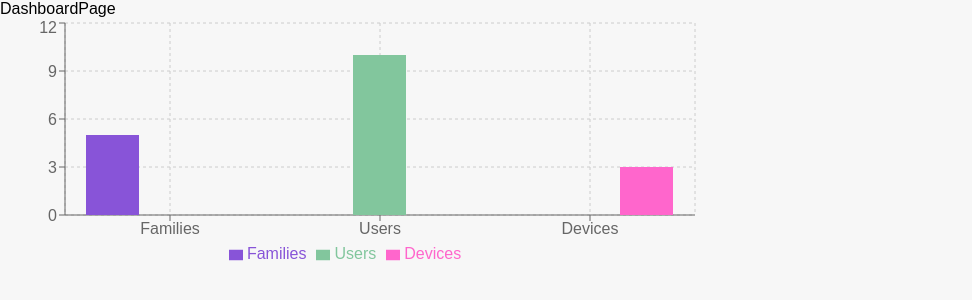
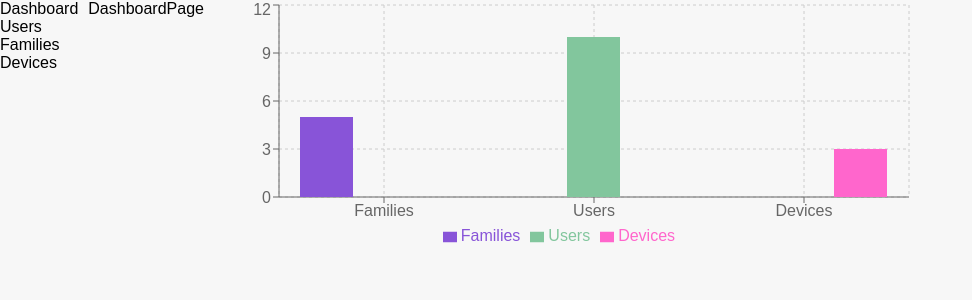
Before and after one commit to younes-damouna/gad-lift, a React (Create React App) app in the folder web_frontend/: page /dashboard in a window 1280 px wide. Shown: the top 300 px of the page, without its empty margins (0-972 px from the left). Built offline with nearby package versions, Linux system fonts and the light colour scheme; a web font is replaced by a local one.

Commit message:
frontend: implemented menu in dashboard page

```diff
--- a/web_frontend/src/pages/Dashboard/index.jsx
+++ b/web_frontend/src/pages/Dashboard/index.jsx
@@ -1,9 +1,26 @@
-import React from "react";
+import React, { useState } from "react";
 
 import "./index.css";
 import BarChart from "../../components/BarChart";
 import BarChartCustom from "../../components/BarChart";
 const DashboardPage = () => {
+  const [activeMainTab,setActiveMainTab]=useState("Dashboard")
+
+  const menuItems=[
+    {
+      title:"Dashboard"
+  },
+    {
+        title:"Users"
+    },
+    {
+        title:"Families"
+    },
+    {
+        title:"Devices"
+    },
+
+]
   const data = [
     {
       name: "Families",
@@ -23,7 +40,16 @@ const DashboardPage = () => {
   ];
 
   return (
-    <div>
+    <div className="d-flex gap w-100 main">
+      <div className="aside">
+          <div className="menu">
+            {menuItems.map((menuItem,index)=>{return(
+            <div key={index} onClick={()=>{ setActiveMainTab(`${menuItem.title}`)}} className={`menu-item ${activeMainTab===menuItem.title?'active':''}`}>{menuItem.title}</div>
+
+            )})}
+
+          </div>
+        </div>
       DashboardPage
     <BarChartCustom data={data}/>
     </div>
```
Also changed, not shown: web_frontend/src/components/Menu/index.jsx (deleted, +0 -9 lines), web_frontend/src/components/Menu/index.css (deleted).
